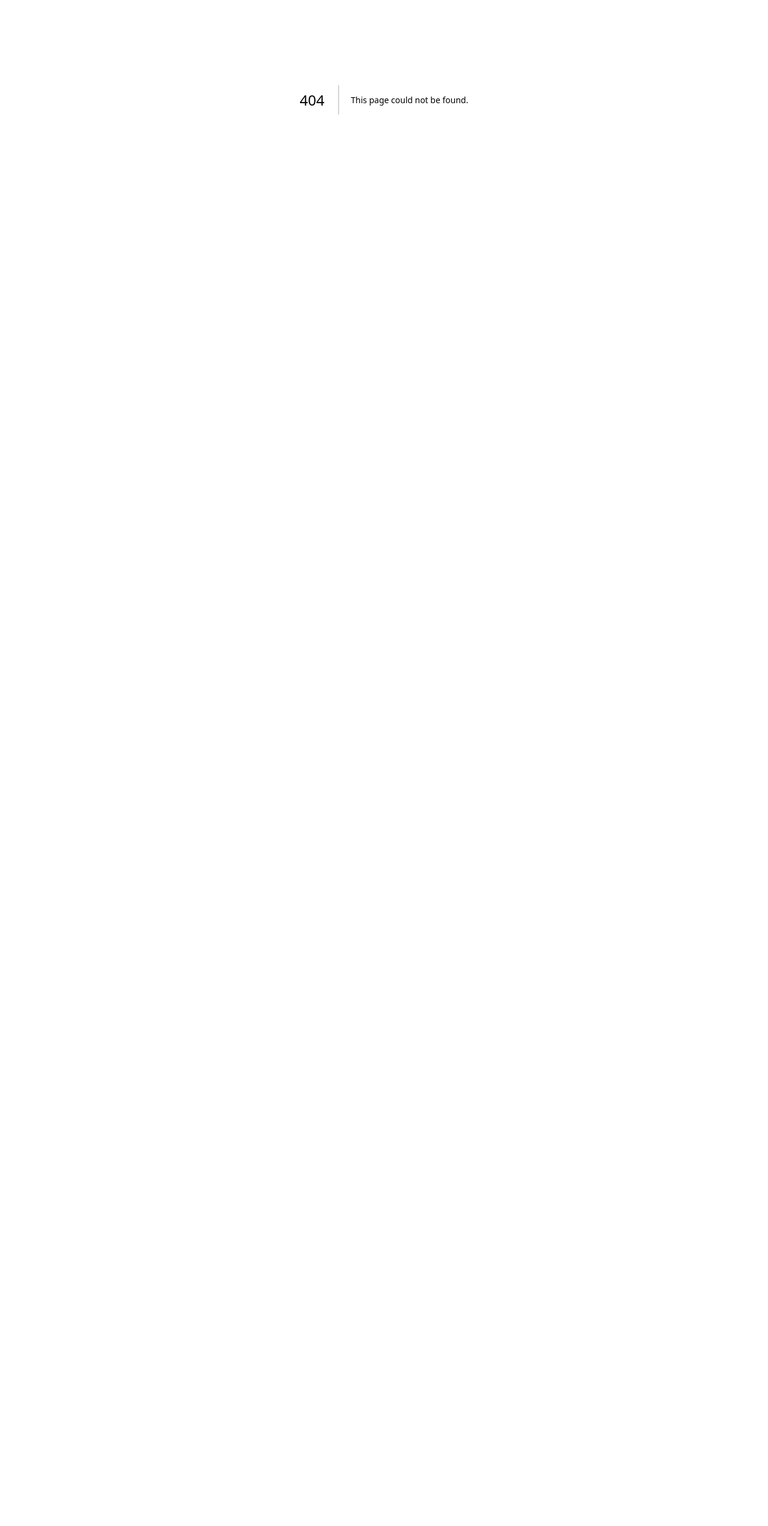
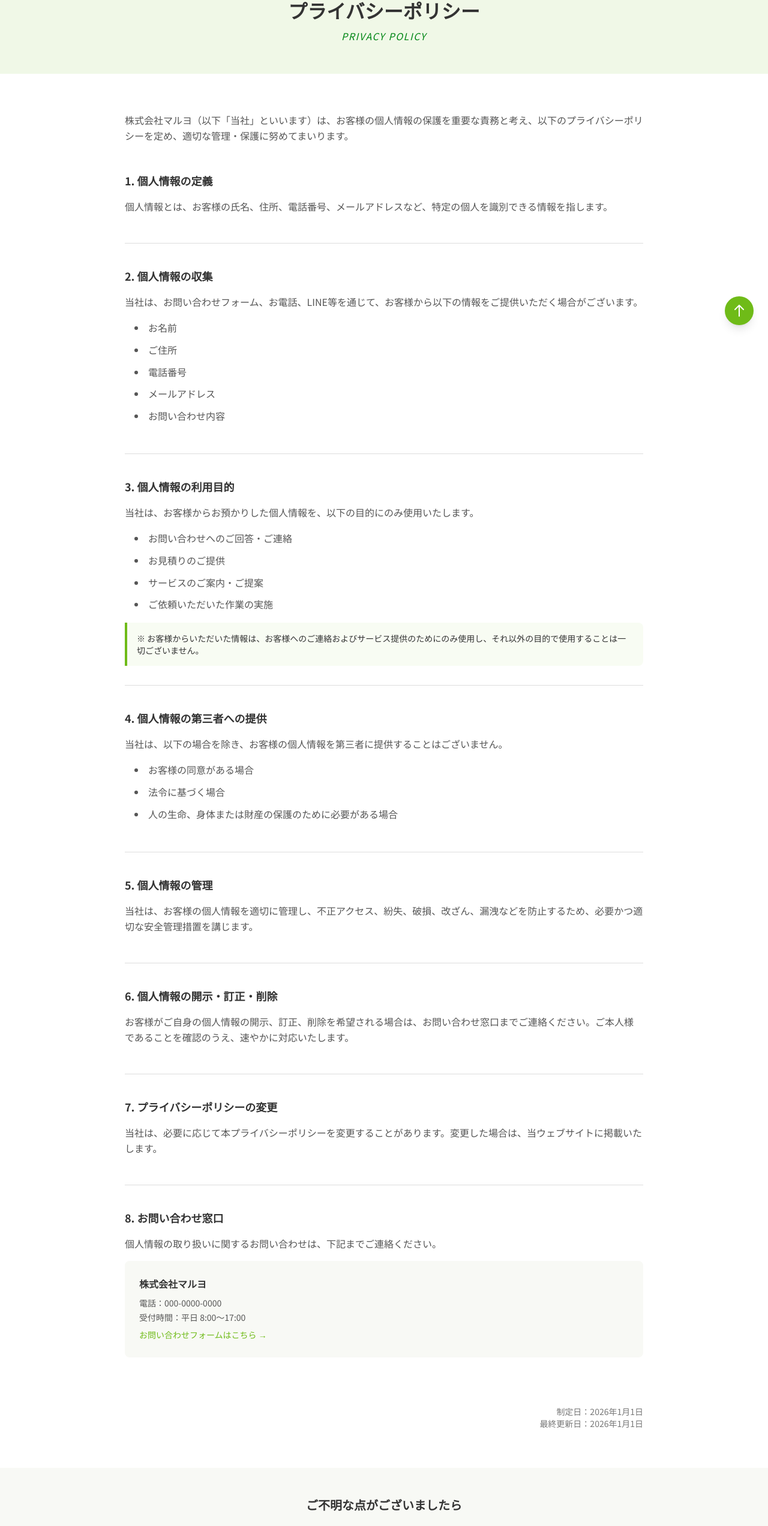
Before and after one commit to gezzzi/hp-tosou, a Next.js app: page /privacy-policy in a window 1280 px wide. Before the commit this address had no page. Shown: the part 234-2778 px from the top of the page at 60% size. Before the commit the page ends 800 px from the top, so only its background shows below. Built offline with nearby package versions, Linux system fonts and the light colour scheme.

Commit message:
プライバシーポリシーページの追加

```diff
--- /dev/null
+++ b/src/app/privacy-policy/page.tsx
@@ -0,0 +1,149 @@
+import Header from "@/components/Header";
+import PageHeader from "@/components/PageHeader";
+import Footer from "@/components/Footer";
+import Link from "next/link";
+
+export const metadata = {
+  title: "プライバシーポリシー | 株式会社マルヨ",
+  description: "株式会社マルヨのプライバシーポリシー。お客様の個人情報の取り扱いについてご説明いたします。",
+};
+
+export default function PrivacyPolicyPage() {
+  const sections = [
+    {
+      title: "1. 個人情報の定義",
+      content: "個人情報とは、お客様の氏名、住所、電話番号、メールアドレスなど、特定の個人を識別できる情報を指します。"
+    },
+    {
+      title: "2. 個人情報の収集",
+      content: "当社は、お問い合わせフォーム、お電話、LINE等を通じて、お客様から以下の情報をご提供いただく場合がございます。",
+      list: [
+        "お名前",
+        "ご住所",
+        "電話番号",
+        "メールアドレス",
+        "お問い合わせ内容"
+      ]
+    },
+    {
+      title: "3. 個人情報の利用目的",
+      content: "当社は、お客様からお預かりした個人情報を、以下の目的にのみ使用いたします。",
+      list: [
+        "お問い合わせへのご回答・ご連絡",
+        "お見積りのご提供",
+        "サービスのご案内・ご提案",
+        "ご依頼いただいた作業の実施"
+      ],
+      note: "お客様からいただいた情報は、お客様へのご連絡およびサービス提供のためにのみ使用し、それ以外の目的で使用することは一切ございません。"
+    },
+    {
+      title: "4. 個人情報の第三者への提供",
+      content: "当社は、以下の場合を除き、お客様の個人情報を第三者に提供することはございません。",
+      list: [
+        "お客様の同意がある場合",
+        "法令に基づく場合",
+        "人の生命、身体または財産の保護のために必要がある場合"
+      ]
+    },
+    {
+      title: "5. 個人情報の管理",
+      content: "当社は、お客様の個人情報を適切に管理し、不正アクセス、紛失、破損、改ざん、漏洩などを防止するため、必要かつ適切な安全管理措置を講じます。"
+    },
+    {
+      title: "6. 個人情報の開示・訂正・削除",
+      content: "お客様がご自身の個人情報の開示、訂正、削除を希望される場合は、お問い合わせ窓口までご連絡ください。ご本人様であることを確認のうえ、速やかに対応いたします。"
+    },
+    {
+      title: "7. プライバシーポリシーの変更",
+      content: "当社は、必要に応じて本プライバシーポリシーを変更することがあります。変更した場合は、当ウェブサイトに掲載いたします。"
+    },
+    {
+      title: "8. お問い合わせ窓口",
+      content: "個人情報の取り扱いに関するお問い合わせは、下記までご連絡ください。",
+      contactInfo: true
+    }
+  ];
+
+  return (
+    <>
+      <Header />
+      <main className="main-content">
+        <PageHeader
+          title="プライバシーポリシー"
+          subtitle="PRIVACY POLICY"
+        />
+
+        <section className="py-16 bg-white">
+          <div className="max-w-4xl mx-auto px-4">
+            {/* 前文 */}
+            <div className="mb-12">
+              <p className="text-[var(--text-medium)] leading-relaxed">
+                株式会社マルヨ（以下「当社」といいます）は、お客様の個人情報の保護を重要な責務と考え、以下のプライバシーポリシーを定め、適切な管理・保護に努めてまいります。
+              </p>
+            </div>
+
+            {/* 各セクション */}
+            <div className="space-y-10">
+              {sections.map((section, index) => (
+                <div key={index} className="border-b border-[var(--border-light)] pb-8 last:border-b-0">
+                  <h2 className="text-lg font-bold text-[var(--text-dark)] mb-4">
+                    {section.title}
+                  </h2>
+                  <p className="text-[var(--text-medium)] leading-relaxed mb-4">
+                    {section.content}
+                  </p>
+                  {section.list && (
+                    <ul className="list-disc list-inside space-y-2 text-[var(--text-medium)] ml-4 mb-4">
+                      {section.list.map((item, i) => (
+                        <li key={i}>{item}</li>
+                      ))}
+                    </ul>
+                  )}
+                  {section.note && (
+                    <div className="bg-[var(--primary-green)]/5 border-l-4 border-[var(--primary-green)] p-4 rounded-r-lg">
+                      <p className="text-[var(--text-dark)] font-medium text-sm">
+                        ※ {section.note}
+                      </p>
+                    </div>
+                  )}
+                  {section.contactInfo && (
+                    <div className="bg-[var(--bg-light)] rounded-lg p-6 mt-4">
+                      <p className="font-bold text-[var(--text-dark)] mb-2">株式会社マルヨ</p>
+                      <p className="text-sm text-[var(--text-medium)] mb-1">電話：000-0000-0000</p>
+                      <p className="text-sm text-[var(--text-medium)] mb-1">受付時間：平日 8:00〜17:00</p>
+                      <Link href="/contact" className="text-sm text-[var(--primary-green)] hover:underline">
+                        お問い合わせフォームはこちら →
+                      </Link>
+                    </div>
+                  )}
+                </div>
+              ))}
+            </div>
+
+            {/* 制定日 */}
+            <div className="mt-12 text-right text-sm text-[var(--text-light)]">
+              <p>制定日：2026年1月1日</p>
+              <p>最終更新日：2026年1月1日</p>
+            </div>
+          </div>
+        </section>
+
+        {/* CTA */}
+        <section className="py-12 bg-[var(--bg-light)]">
+          <div className="max-w-4xl mx-auto px-4 text-center">
+            <h2 className="text-xl font-bold text-[var(--text-dark)] mb-4">
+              ご不明な点がございましたら
+            </h2>
+            <p className="text-[var(--text-medium)] mb-6">
+              お気軽にお問い合わせください
+            </p>
+            <Link href="/contact" className="btn-primary">
+              お問い合わせはこちら
+            </Link>
+          </div>
+        </section>
+      </main>
+      <Footer />
+    </>
+  );
+}
--- a/src/components/Footer.tsx
+++ b/src/components/Footer.tsx
@@ -76,9 +76,14 @@ export default function Footer() {
 
       {/* コピーライト */}
       <div className="border-t border-[var(--border-light)] py-4 bg-[var(--bg-light)]">
-        <p className="text-center text-sm text-[var(--text-light)]">
-          Copyright © {currentYear} 株式会社マルヨ All Rights Reserved.
-        </p>
+        <div className="max-w-6xl mx-auto px-4 flex flex-col md:flex-row items-center justify-between gap-2">
+          <p className="text-sm text-[var(--text-light)]">
+            Copyright © {currentYear} 株式会社マルヨ All Rights Reserved.
+          </p>
+          <Link href="/privacy-policy" className="text-sm text-[var(--text-light)] hover:text-[var(--primary-green)] transition-colors">
+            プライバシーポリシー
+          </Link>
+        </div>
       </div>
     </footer>
   );
```
